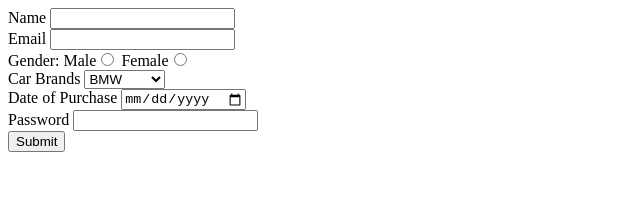
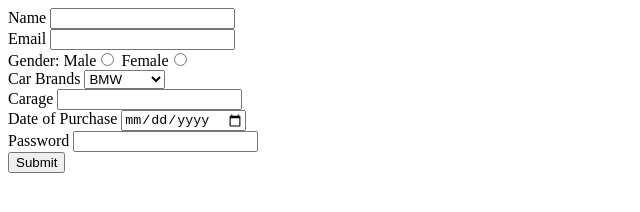
Before and after one commit to acciojob/car-insurance-form-himanshu8446, a website: page main.html in a window 1280 px wide. Shown: the whole page, without its empty margins (0-640 px from the left). Drawn offline with Linux system fonts and the light colour scheme.

Commit message:
created a submission

```diff
--- a/main.html
+++ b/main.html
@@ -7,7 +7,7 @@
 </head>
 
 <body>
-	  <form action="method">
+	  <form method="post" action="">
     <label for="name">Name</label>
     <input type="text" id="name" required>
     <br>
@@ -16,8 +16,8 @@
     <input type="email" id="email" required>
     <br>
     Gender:
-    <label for="male">Male</label><input type="radio" name="gender" id="male">
-    <label for="female">Female</label><input type="radio" name="gender" id="female">
+    <label for="male">Male</label><input type="radio" name="gender" id="male" required>
+    <label for="female">Female</label><input type="radio" name="gender" id="female" required>
     <br>
     <label for="cars">Car Brands</label>
     <select name="Carbrands" id="cars" required>
@@ -26,6 +26,9 @@
         <option value="Mercedez">Mercedez</option>
     </select>
     <br>
+		 <label for="carage">Carage</label>
+         <input type="number" id="carage" required>
+         <br>
     <label for="dop">Date of Purchase</label>
 
     <input type="date" id="dop" required>
@@ -33,7 +36,7 @@
     <label for="password">Password</label>
     <input type="password" id="password" required>
     <br>
-    <input type="submit" name="Submit" id="submit">
+    <button type="submit">Submit</button>
 
 </form>
     <script type="text/javascript" src="./script.js">
```
